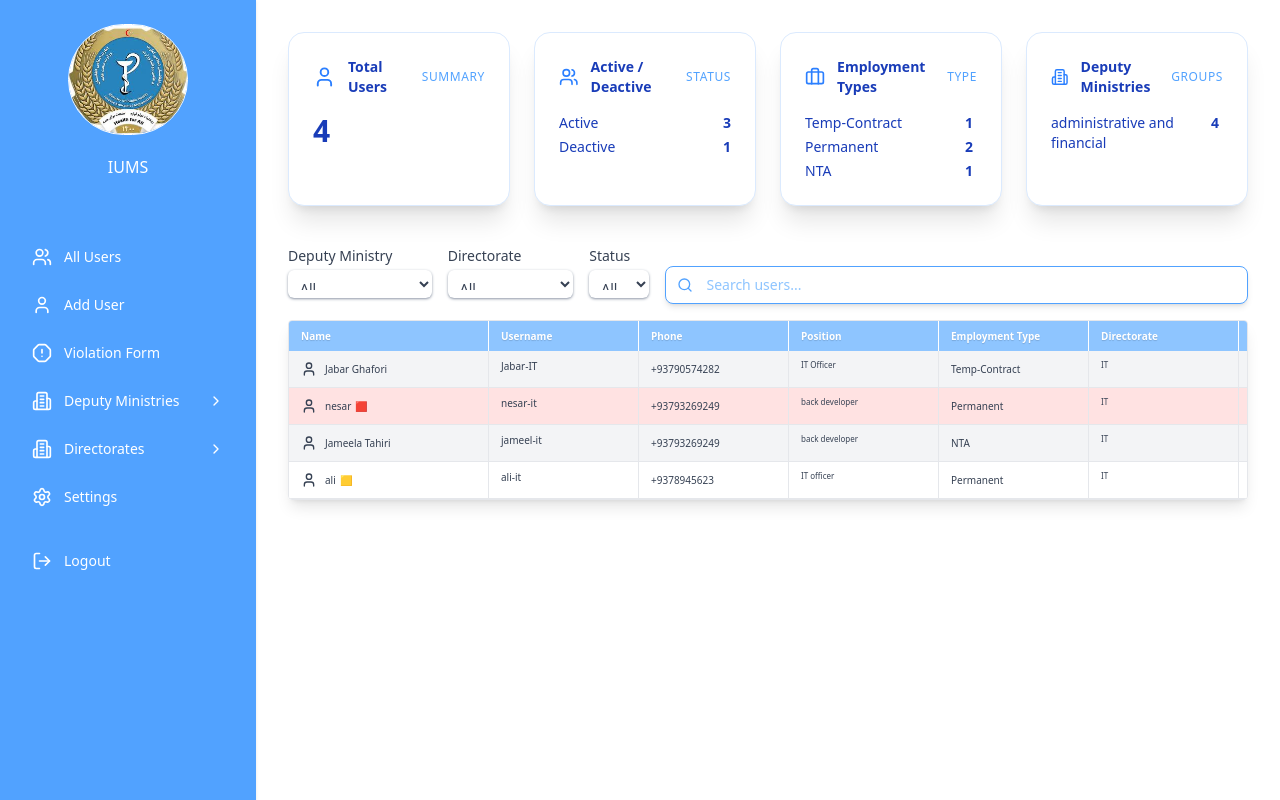
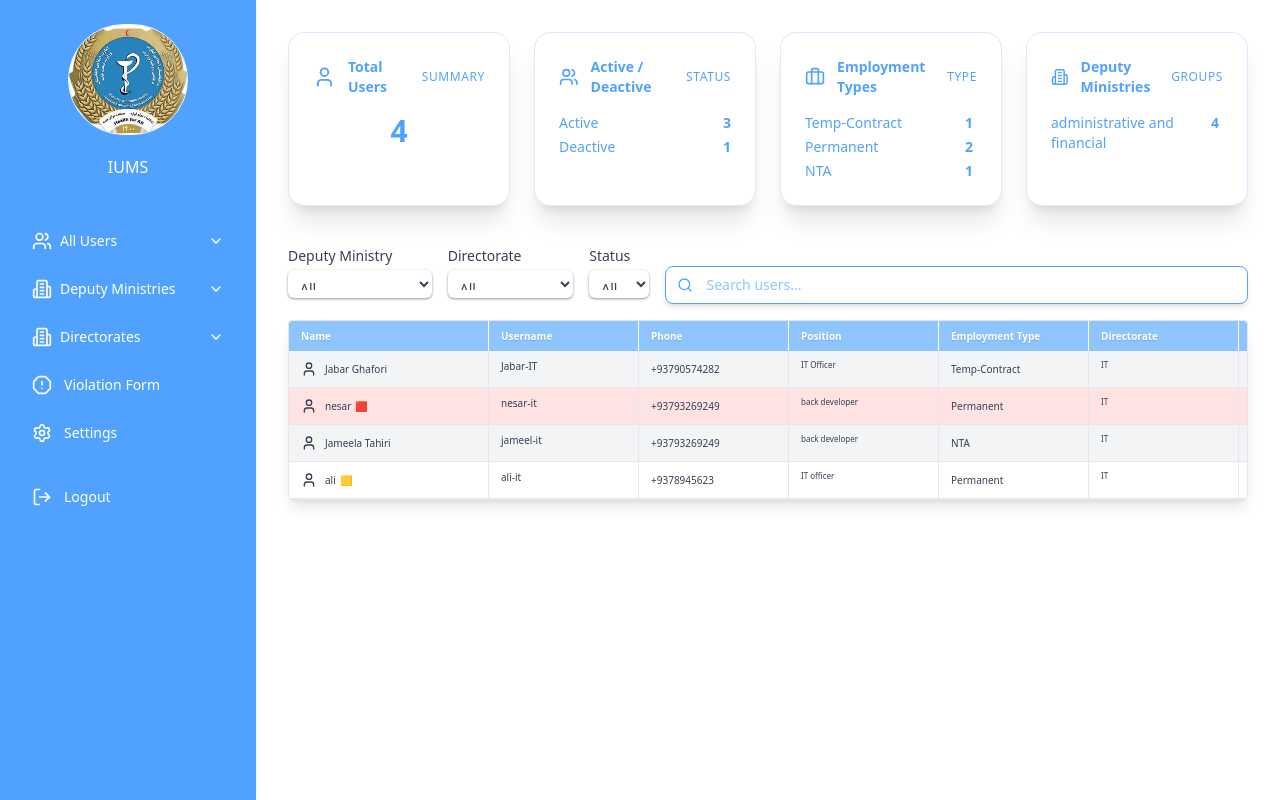
Before and after one commit to fiafghan/internet-users-ms-frontend, a React (Vite) app: page / in a window 1280 px wide. Built offline with nearby package versions, Linux system fonts and the light colour scheme; data requests are answered from the project's data file; sample sign-in values are in the browser's storage.

Commit message:
the colors of cards were changed to blue-400 in all users page!

```diff
--- a/src/AllUsers.tsx
+++ b/src/AllUsers.tsx
@@ -187,24 +187,24 @@ export default function InternetUsersList(): JSX.Element {
         border border-blue-100 group">
           <div className="flex items-center justify-between mb-4">
             <div className="flex items-center gap-3">
-              <User className="w-6 h-6 text-blue-500" />
-              <span className="text-blue-800 font-semibold text-sm">Total Users</span>
+              <User className="w-6 h-6 text-blue-400" />
+              <span className="text-blue-400 font-semibold text-sm">Total Users</span>
             </div>
             <div className="text-blue-400 text-xs uppercase tracking-wider">Summary</div>
           </div>
-          <div className="text-3xl font-bold text-blue-800">{totalUsers}</div>
+          <div className="text-3xl font-bold text-blue-400 text-center">{totalUsers}</div>
         </div>
 
         {/* 🟦 Active / Deactive */}
         <div className="relative overflow-hidden rounded-2xl p-6 shadow-xl bg-white border border-blue-100 group">
           <div className="flex items-center justify-between mb-4">
             <div className="flex items-center gap-3">
-              <Users className="w-6 h-6 text-blue-500" />
-              <span className="text-blue-800 font-semibold text-sm">Active / Deactive</span>
+              <Users className="w-6 h-6 text-blue-400" />
+              <span className="text-blue-400 font-semibold text-sm">Active / Deactive</span>
             </div>
             <div className="text-blue-400 text-xs uppercase tracking-wider">Status</div>
           </div>
-          <div className="space-y-1 text-blue-800">
+          <div className="space-y-1 text-blue-400">
             <div className="flex justify-between text-sm">
               <span>Active</span>
               <span className="font-bold">{activeUsers}</span>
@@ -219,12 +219,12 @@ export default function InternetUsersList(): JSX.Element {
         <div className="relative overflow-hidden rounded-2xl p-6 shadow-xl bg-white border border-blue-100 group">
           <div className="flex items-center justify-between mb-4">
             <div className="flex items-center gap-3">
-              <Briefcase className="w-6 h-6 text-blue-500" />
-              <span className="text-blue-800 font-semibold text-sm">Employment Types</span>
+              <Briefcase className="w-6 h-6 text-blue-400" />
+              <span className="text-blue-400 font-semibold text-sm">Employment Types</span>
             </div>
             <div className="text-blue-400 text-xs uppercase tracking-wider">Type</div>
           </div>
-          <ul className="space-y-1 text-sm text-blue-800 max-h-32 overflow-auto pr-1">
+          <ul className="space-y-1 text-sm text-blue-400 max-h-32 overflow-auto pr-1">
             {Object.entries(employmentTypeCounts).map(([type, count]) => (
               <li key={type} className="flex justify-between">
                 <span>{type}</span>
@@ -237,12 +237,12 @@ export default function InternetUsersList(): JSX.Element {
         <div className="relative overflow-hidden rounded-2xl p-6 shadow-xl bg-white border border-blue-100 group">
           <div className="flex items-center justify-between mb-4">
             <div className="flex items-center gap-3">
-              <Building2 className="w-6 h-6 text-blue-500" />
-              <span className="text-blue-800 font-semibold text-sm">Deputy Ministries</span>
+              <Building2 className="w-6 h-6 text-blue-400" />
+              <span className="text-blue-400 font-semibold text-sm">Deputy Ministries</span>
             </div>
             <div className="text-blue-400 text-xs uppercase tracking-wider">Groups</div>
           </div>
-          <ul className="space-y-1 text-sm text-blue-800 max-h-32 overflow-auto pr-1">
+          <ul className="space-y-1 text-sm text-blue-400 max-h-32 overflow-auto pr-1">
             {Object.entries(deputyMinistryCounts).map(([name, count]) => (
               <li key={name} className="flex justify-between">
                 <span>{name}</span>
--- a/src/components/Sidebar.tsx
+++ b/src/components/Sidebar.tsx
@@ -1,11 +1,9 @@
 import { useNavigate } from "react-router-dom";
-import {
-  User, Settings, AlertOctagon, Users, LogOut,
-  Building2, ChevronDown, ChevronRight
+import {Settings, AlertOctagon, Users, LogOut,
+  Building2, ChevronDown, ChevronUp
 } from "lucide-react";
 import { motion } from "framer-motion";
-import { useState } from "react";
-import type { JSX } from "react";
+import { useState, type JSX } from "react";
 
 export default function GradientSidebar(): JSX.Element {
   const navigate = useNavigate();
@@ -17,47 +15,11 @@ export default function GradientSidebar(): JSX.Element {
     navigate("/login");
   };
 
-  const [openMenus, setOpenMenus] = useState<{ [key: number]: boolean }>({});
-
-  const toggleMenu = (id: number) => {
-    setOpenMenus(prev => ({ ...prev, [id]: !prev[id] }));
-  };
-
-  const items = [
-    { id: 1, label: "All Users", icon: <Users className="w-5 h-5" />, path: "/" },
-    { id: 2, label: "Add User", icon: <User className="w-5 h-5" />, path: "/adduser" },
-    { id: 3, label: "Violation Form", icon: <AlertOctagon className="w-5 h-5" />, path: "/addviolation" },
-
-    {
-      id: 7,
-      label: "Deputy Ministries",
-      icon: <Building2 className="w-5 h-5" />,
-      children: [
-        { id: 71, label: "All Deputy Ministries", path: "/alldeputyministries" },
-        { id: 72, label: "New Deputy Ministry", path: "/newdeputyministry" },
-      ]
-    },
-
-    {
-      id: 9,
-      label: "Directorates",
-      icon: <Building2 className="w-5 h-5" />,
-      children: [
-        { id: 91, label: "All Directorates", path: "/alldirectorates" },
-        { id: 92, label: "New Directorate", path: "/newdirectorate" },
-      ]
-    },
-
-    ...(isAdmin ? [{
-      id: 4, label: "Add System User", icon: <User className="w-5 h-5" />, path: "/register"
-    }] : []),
-
-    ...(isAdmin ? [{
-      id: 5, label: "All System Users", icon: <Users className="w-5 h-5" />, path: "/all-system-users"
-    }] : []),
-
-    { id: 6, label: "Settings", icon: <Settings className="w-5 h-5" />, path: "/settings" },
-  ];
+  // Toggle states for nested sections
+  const [userOpen, setUserOpen] = useState(false);
+  const [systemUserOpen, setSystemUserOpen] = useState(false);
+  const [deputyOpen, setDeputyOpen] = useState(false);
+  const [directorateOpen, setDirectorateOpen] = useState(false);
 
   return (
     <aside className="w-64 min-h-screen bg-blue-400 text-white flex flex-col">
@@ -66,71 +28,166 @@ export default function GradientSidebar(): JSX.Element {
         <h1 className="text-center mt-5">IUMS</h1>
       </div>
 
-      <nav className="flex flex-col mt-8 gap-1 px-4">
-        {items.map(item => (
-          <div key={item.id}>
-            {/* Parent item with dropdown logic */}
-            {item.children ? (
+      <nav className="flex flex-col mt-4 gap-1 px-4 text-sm font-medium">
+        {/* 🔹 All Users section */}
+        <motion.button
+          whileHover={{ scale: 1.03 }}
+          whileTap={{ scale: 0.97 }}
+          onClick={() => setUserOpen(!userOpen)}
+          className="flex items-center justify-between px-4 py-3 rounded-sm hover:bg-white hover:text-blue-400"
+        >
+          <div className="flex items-center gap-2">
+            <Users className="w-5 h-5" />
+            All Users
+          </div>
+          {userOpen ? <ChevronUp className="w-4 h-4" /> : <ChevronDown className="w-4 h-4" />}
+        </motion.button>
+
+        {userOpen && (
+          <div className="ml-6 flex flex-col gap-1 text-white">
+            <button
+              onClick={() => navigate("/")}
+              className="hover:text-white/80 transition py-1 text-left"
+            >
+              ➤ View All
+            </button>
+            <button
+              onClick={() => navigate("/adduser")}
+              className="hover:text-white/80 transition py-1 text-left"
+            >
+              ➤ Add User
+            </button>
+          </div>
+        )}
+
+        {/* 🔹 All Deputy Ministries section */}
+        <motion.button
+          whileHover={{ scale: 1.03 }}
+          whileTap={{ scale: 0.97 }}
+          onClick={() => setDeputyOpen(!deputyOpen)}
+          className="flex items-center justify-between px-4 py-3 rounded-sm hover:bg-white hover:text-blue-400"
+        >
+          <div className="flex items-center gap-2">
+            <Building2 className="w-5 h-5" />
+            Deputy Ministries
+          </div>
+          {deputyOpen ? <ChevronUp className="w-4 h-4" /> : <ChevronDown className="w-4 h-4" />}
+        </motion.button>
+
+        {deputyOpen && (
+          <div className="ml-6 flex flex-col gap-1 text-white">
+            <button
+              onClick={() => navigate("/alldeputyministries")}
+              className="hover:text-white/80 transition py-1 text-left"
+            >
+              ➤ View All
+            </button>
+            <button
+              onClick={() => navigate("/newdeputyministry")}
+              className="hover:text-white/80 transition py-1 text-left"
+            >
+              ➤ Add New
+            </button>
+          </div>
+        )}
+
+        {/* 🔹 All Directorates section */}
+        <motion.button
+          whileHover={{ scale: 1.03 }}
+          whileTap={{ scale: 0.97 }}
+          onClick={() => setDirectorateOpen(!directorateOpen)}
+          className="flex items-center justify-between px-4 py-3 rounded-sm hover:bg-white hover:text-blue-400"
+        >
+          <div className="flex items-center gap-2">
+            <Building2 className="w-5 h-5" />
+            Directorates
+          </div>
+          {directorateOpen ? <ChevronUp className="w-4 h-4" /> : <ChevronDown className="w-4 h-4" />}
+        </motion.button>
+
+        {directorateOpen && (
+          <div className="ml-6 flex flex-col gap-1 text-white">
+            <button
+              onClick={() => navigate("/alldirectorates")}
+              className="hover:text-white/80 transition py-1 text-left"
+            >
+              ➤ View All
+            </button>
+            <button
+              onClick={() => navigate("/newdirectorate")}
+              className="hover:text-white/80 transition py-1 text-left"
+            >
+              ➤ Add New
+            </button>
+          </div>
+        )}
+
+        {/* 🔹 Violation Form */}
+        <motion.button
+          whileHover={{ scale: 1.04 }}
+          whileTap={{ scale: 0.96 }}
+          onClick={() => navigate("/addviolation")}
+          className="flex items-center gap-3 px-4 py-3 rounded-sm hover:bg-white hover:text-blue-400"
+        >
+          <AlertOctagon className="w-5 h-5" />
+          Violation Form
+        </motion.button>
+
+        {/* 🔹 System Users (admin only) */}
+        {isAdmin && (
           <>
             <motion.button
-                  whileHover={{ scale: 1.04, opacity: 0.9 }}
-                  whileTap={{ scale: 0.95 }}
-                  onClick={() => toggleMenu(item.id)}
-                  className="flex items-center justify-between px-4 py-3 rounded-sm hover:bg-white
-                    hover:text-blue-400 hover:shadow-sm hover:shadow-white
-                    transition text-sm font-medium w-full"
+              whileHover={{ scale: 1.03 }}
+              whileTap={{ scale: 0.97 }}
+              onClick={() => setSystemUserOpen(!systemUserOpen)}
+              className="flex items-center justify-between px-4 py-3 rounded-sm hover:bg-white hover:text-blue-400"
             >
-                  <div className="flex items-center gap-3">
-                    {item.icon}
-                    <span>{item.label}</span>
+              <div className="flex items-center gap-2">
+                <Users className="w-5 h-5" />
+                System Users
               </div>
-                  {openMenus[item.id] ? <ChevronDown className="w-4 h-4" /> : <ChevronRight className="w-4 h-4" />}
+              {systemUserOpen ? <ChevronUp className="w-4 h-4" /> : <ChevronDown className="w-4 h-4" />}
             </motion.button>
 
-                {/* Child routes shown conditionally */}
-                {openMenus[item.id] && (
-                  <div className="ml-6 mt-1 flex flex-col gap-1">
-                    {item.children.map(child => (
-                      <motion.button
-                        key={child.id}
-                        whileHover={{ scale: 1.03 }}
-                        whileTap={{ scale: 0.97 }}
-                        onClick={() => navigate(child.path)}
-                        className="text-left px-3 py-2 text-sm rounded-sm bg-blue-300 hover:bg-white hover:text-blue-500 transition"
+            {systemUserOpen && (
+              <div className="ml-6 flex flex-col gap-1 text-white">
+                <button
+                  onClick={() => navigate("/all-system-users")}
+                  className="hover:text-white/80 transition py-1 text-left"
                 >
-                        {child.label}
-                      </motion.button>
-                    ))}
+                  ➤ View All
+                </button>
+                <button
+                  onClick={() => navigate("/register")}
+                  className="hover:text-white/80 transition py-1 text-left"
+                >
+                  ➤ Add New
+                </button>
               </div>
             )}
           </>
-            ) : (
+        )}
+
+        {/* 🔹 Settings */}
         <motion.button
-                whileHover={{ scale: 1.04, opacity: 0.9 }}
-                whileTap={{ scale: 0.95 }}
-                onClick={() => navigate(item.path)}
-                className="flex items-center gap-3 px-4 py-3 rounded-sm hover:bg-white
-                  hover:text-blue-400 hover:shadow-sm hover:shadow-white
-                  transition text-sm font-medium"
+          whileHover={{ scale: 1.04 }}
+          whileTap={{ scale: 0.96 }}
+          onClick={() => navigate("/settings")}
+          className="flex items-center gap-3 px-4 py-3 rounded-sm hover:bg-white hover:text-blue-400"
         >
-                {item.icon}
-                <span>{item.label}</span>
+          <Settings className="w-5 h-5" />
+          Settings
         </motion.button>
-            )}
-          </div>
-        ))}
 
         {/* 🔒 Logout */}
         <motion.button
-          whileHover={{ scale: 1.04, opacity: 0.9 }}
+          whileHover={{ scale: 1.04 }}
           whileTap={{ scale: 0.95 }}
           onClick={logout}
-          className="flex items-center gap-3 px-4 py-3 rounded-sm hover:bg-white
-            hover:text-blue-400 hover:shadow-sm hover:shadow-white
-            transition text-sm font-medium mt-4"
+          className="flex items-center gap-3 px-4 py-3 rounded-sm hover:bg-white hover:text-blue-400 mt-4"
         >
           <LogOut className="w-5 h-5" />
-          <span>Logout</span>
+          Logout
         </motion.button>
       </nav>
     </aside>
```
Lines whose indentation alone changed are shown as unchanged.
